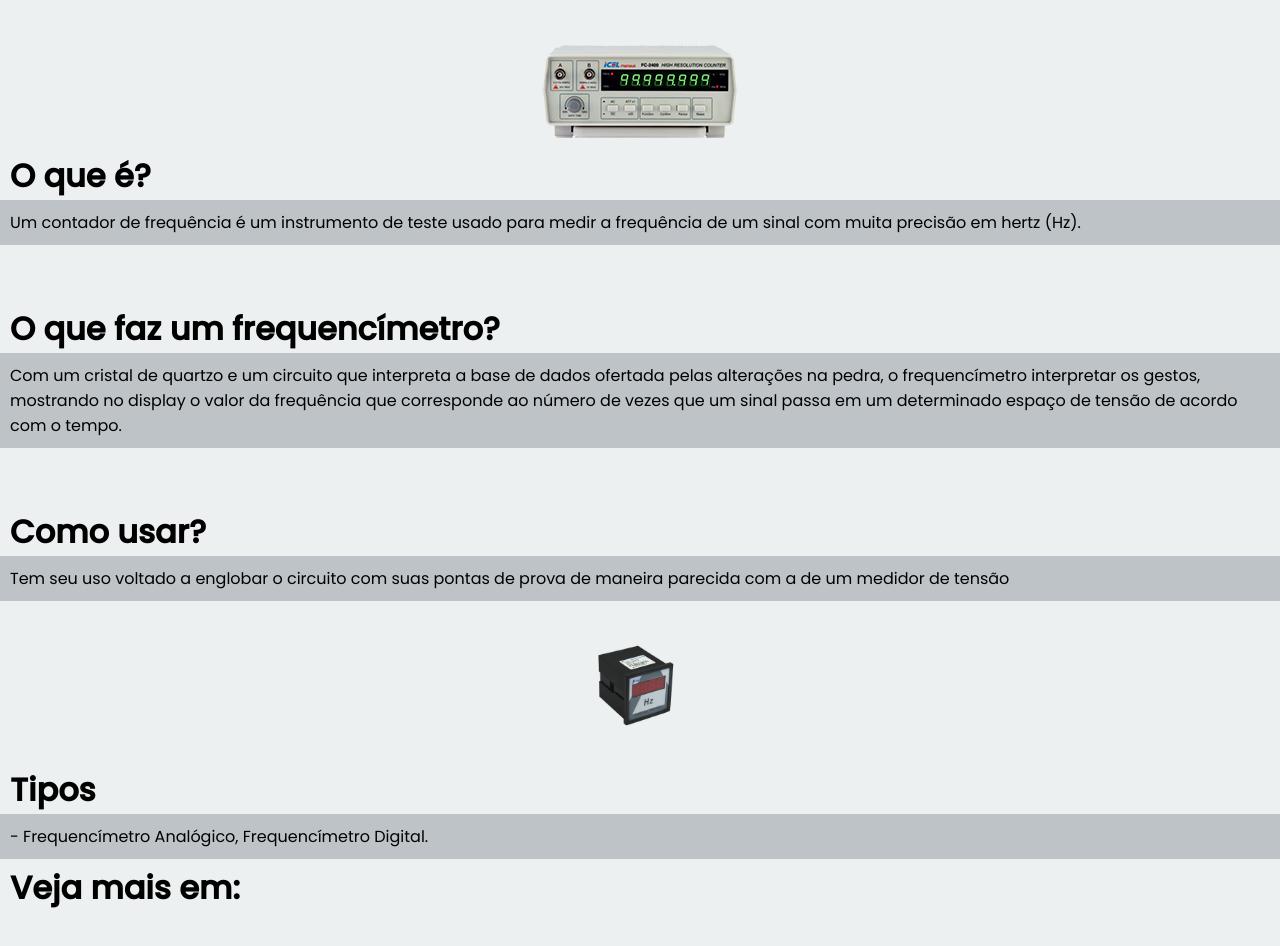
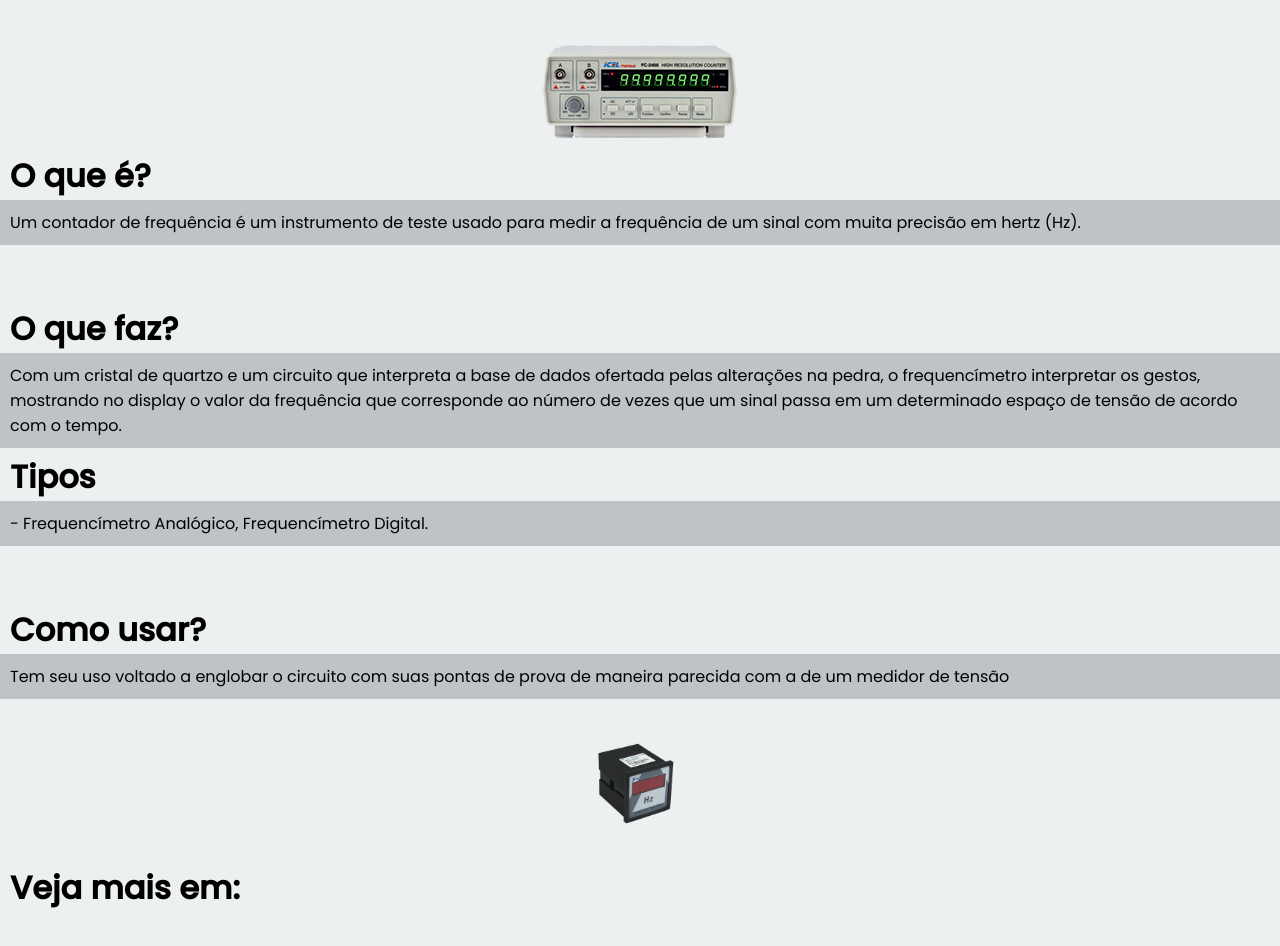
Before and after one commit to Shigawara/PI, a plain HTML site: page frequencimetro.html in a window 1280 px wide. Shown: the top 946 px of the page. Drawn offline with Linux system fonts and the light colour scheme; grey boxes are pictures that could not be loaded.

Commit message:
organização all

```diff
--- a/frequencimetro.html
+++ b/frequencimetro.html
@@ -13,17 +13,17 @@
        <h1 style="margin-top: 5px">O que é?</h1>
        <p>Um contador de frequência é um instrumento de teste usado para medir a frequência de um sinal com muita precisão em hertz (Hz).</p></div>
 
-       <div class="item item-2"> <h1>O que faz um frequencímetro?</h1>
+       <div class="item item-2"> <h1>O que faz?</h1>
         <p>Com um cristal de quartzo e um circuito que interpreta a base de dados ofertada pelas alterações na pedra, o frequencímetro interpretar os gestos, mostrando no display o valor da frequência que corresponde ao número de vezes que um sinal passa em um determinado espaço de tensão de acordo com o tempo.</p></div>
 
-
-        <div class="item item-3"><h1>Como usar?</h1>
-        <p>Tem seu uso voltado a englobar o circuito com suas pontas de prova de maneira parecida com a de um medidor de tensão</p>
-        <img style="margin-top: 40px" src="/assets/frequencimetro2.png" alt=""></div>
 
         <div class="item item-4"><h1 style="margin-top: 5px">Tipos </h1>
         <p>- Frequencímetro Analógico, Frequencímetro Digital.
         </p></div>
+
+        <div class="item item-3"><h1>Como usar?</h1>
+            <p>Tem seu uso voltado a englobar o circuito com suas pontas de prova de maneira parecida com a de um medidor de tensão</p>
+            <img style="margin-top: 40px" src="/assets/frequencimetro2.png" alt=""></div>
 
         <div> <h1 style="margin-top: 5px">Veja mais em:</h1>
         <iframe width="90%" height="300px" src="https://www.youtube.com/embed/OTFka93NCGA" title="YouTube video player" frameborder="0" allow="accelerometer; autoplay; clipboard-write; encrypted-media; gyroscope; picture-in-picture" allowfullscreen></iframe>
```
Also changed, not shown: capacimetro.html (+2 -2 lines), indutimetro.html (+6 -3 lines), wattimetro.html (+3 -3 lines).
